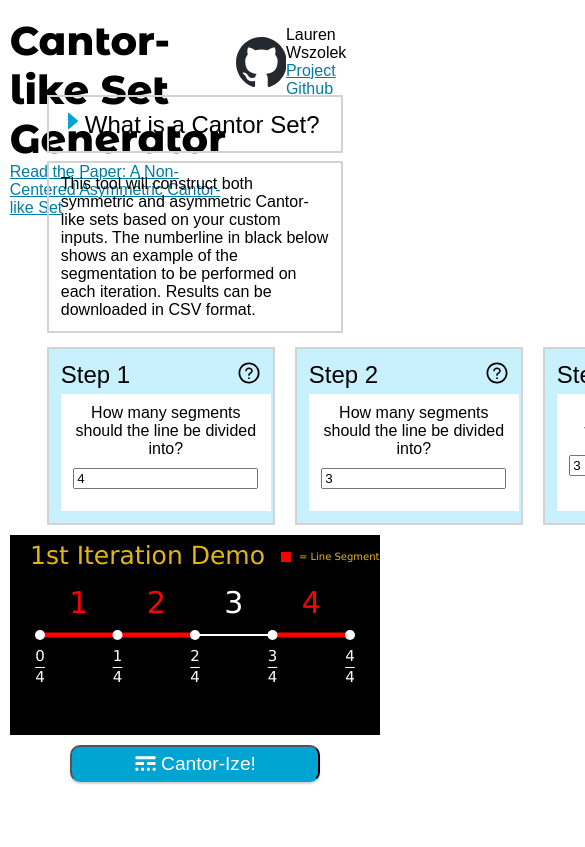
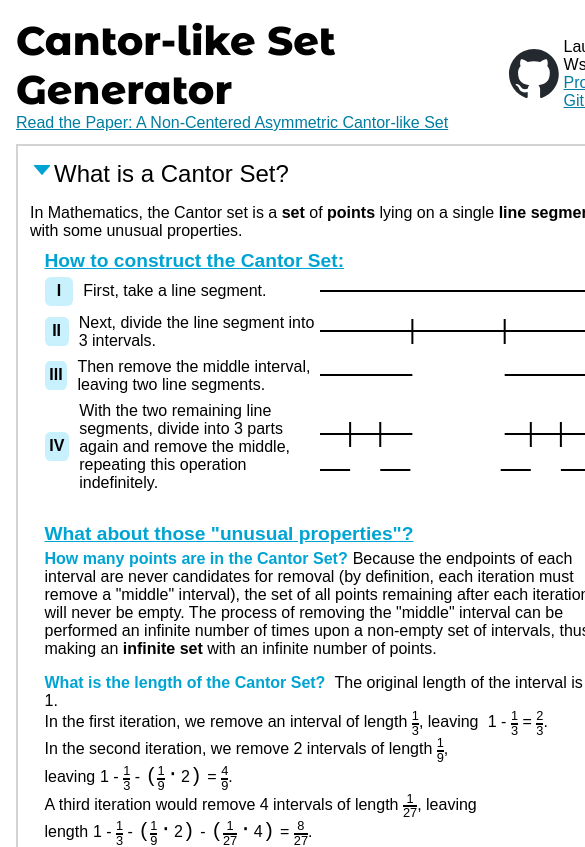
Before and after one commit to bambery/cantor_3-4_react, a React (Create React App) app: page / in a window 390 px wide. Shown: the top 847 px of the page, 585 px wide, since content can reach past the window. Built offline with nearby package versions, Linux system fonts and the light colour scheme; a web font is replaced by a local one.

Commit message:
gradually adjusting alignment and sizing for small screens

```diff
--- a/src/App.js
+++ b/src/App.js
@@ -341,7 +341,7 @@ function App() {
     ]
 
     return (
-        <div>
+        <main>
             <Header/>
             { notification && showNotification() }
             <Introduction />
@@ -359,7 +359,7 @@ function App() {
                 {displayResults && cantor && showCantor()}
                 {displayResults && cantor && showResultsBottomButtons()}
             </form>
-        </div>
+        </main>
     )
 }
 
--- a/src/components/Header.js
+++ b/src/components/Header.js
@@ -1,27 +1,30 @@
 import React from 'react'
+import styles from './Header.module.css'
 
 const Header = () => {
     return(
-        <div className="page-header">
-            <div id="page-and-paper-title">
-                <div id="page-title">
+        <header className={styles.pageHeader}>
+            <div id={styles.pageTitleAndLink}>
+                <div id={styles.pageTitle}>
                     Cantor-like Set Generator
                 </div>
-                <div id="paper-title">
+                <div>
                     <a href="https://arxiv.org/pdf/2211.08664.pdf">Read the Paper: A Non-Centered Asymmetric Cantor-like Set</a>
                 </div>
             </div>
-            <div id="credit-and-github">
-                <div id="github-logo">
+            <div id={styles.creditContainer}>
+                <div id={styles.githubLogo}>
                 </div>
-                <div id="author">
-                    Lauren Wszolek
-                </div>
-                <div id="github-link">
-                    <a href="https://github.com/bambery/cantor_3-4_react">Project Github</a>
+                <div id={styles.authorLink}>
+                    <div>
+                        Lauren Wszolek
+                    </div>
+                    <div>
+                        <a href="https://github.com/bambery/cantor_3-4_react">Project Github</a>
+                    </div>
                 </div>
             </div>
-        </div>
+        </header>
     )
 }
 
--- /dev/null
+++ b/src/components/Header.module.css
@@ -0,0 +1,44 @@
+.pageHeader {
+    display: flex;
+    flex-direction: row;
+    align-items: center;
+    justify-content: space-between;
+    margin-left: 1em;
+    margin-right: 1em;
+}
+
+#pageTitleAndLink {
+    display: flex;
+    flex-direction: column;
+}
+
+#pageTitle {
+    font-family: var(--font-title), sans-serif;
+    font-weight: 800;
+    font-size: 2.5em;
+    color: black;
+    margin: 0;
+}
+
+#creditContainer {
+    display: flex;
+    flex-direction: row;
+    align-items: center;
+    column-gap: 5px;
+    flex-shrink: 10;
+}
+
+#authorLink {
+    display: flex;
+    flex-direction: column;
+    flex: 0;
+}
+
+#githubLogo {
+    width: 50px;
+    height: 50px;
+    flex: 0 0 50px;
+    background-image: url("../shared/assets/github-mark.svg");
+    background-size: contain;
+    background-repeat: no-repeat;
+}
--- a/src/components/HowToCantorStep.module.css
+++ b/src/components/HowToCantorStep.module.css
@@ -19,6 +19,13 @@
 
 .diagram {
     height: 25px;
+    position: relative;
+}
+
+.diagram canvas {
+    position: absolute;
+    height: 100%;
+    width: 100%;
 }
 
 .diagram:last-child {
--- a/src/components/Introduction.js
+++ b/src/components/Introduction.js
@@ -7,7 +7,7 @@ import FracDisplay from './FracDisplay'
 
 const Introduction = () => {
 
-    const [showCantorInfo, setShowCantorInfo] = useState(false)
+    const [showCantorInfo, setShowCantorInfo] = useState(true)
 
     const stepDetails = [
         {
--- a/src/components/Introduction.module.css
+++ b/src/components/Introduction.module.css
@@ -5,6 +5,13 @@
     align-items: center;
     margin: auto;
     width: 80%;
+}
+
+/* figure out how to move this up */
+@media (width <= 700px) {
+    .centeringDiv {
+        width: 95%;
+    }
 }
 
 .introduction {
--- a/src/components/SetupCantor.js
+++ b/src/components/SetupCantor.js
@@ -1,6 +1,7 @@
 import React from 'react'
 import PropTypes from 'prop-types'
 import SetupStep from './SetupStep'
+import styles from './SetupCantor.module.css'
 
 const SetupCantor = ({ stepConfig, handleLoseFocus, formErrors, showResults }) => {
 
@@ -19,7 +20,7 @@ const SetupCantor = ({ stepConfig, handleLoseFocus, formErrors, showResults }) =
         )
     }
     return(
-        <div className='setup-cantor'>
+        <div className={styles.setupCantor}>
             {stepConfig.map(s => renderSetupStep(s))}
         </div>
     )
--- /dev/null
+++ b/src/components/SetupCantor.module.css
@@ -0,0 +1,15 @@
+.setupCantor {
+    width: 80%;
+    display: flex;
+    flex-direction: row;
+    margin: 10px auto;
+    column-gap: 20px;
+    text-align: left;
+}
+
+/* figure out how to move this up */
+@media (width <= 700px) {
+    .setupCantor {
+        width: 95%;
+    }
+}
--- a/src/components/SetupStep.js
+++ b/src/components/SetupStep.js
@@ -4,6 +4,7 @@ import { useState, useEffect } from 'react'
 import { IconContext } from 'react-icons'
 import { AiOutlineQuestionCircle } from 'react-icons/ai'
 import Modal from './Modal'
+import styles from './SetupStep.module.css'
 
 const SetupStep = ({ stepName, name, inputState, handleInputChange, handleLoseFocus, formErrors, showResults }) => {
     const [showModal, setShowModal] = useState(false)
@@ -86,11 +87,11 @@ const SetupStep = ({ stepName, name, inputState, handleInputChange, handleLoseFo
 
     const stepHeader = () => {
         return(
-            <div className='title-flex'>
-                <div className='title'>
+            <div className={styles.titleFlex}>
+                <div className={styles.title}>
                     {stepName}
                 </div>
-                <IconContext.Provider value={{ className:'title-help-icon' }}>
+                <IconContext.Provider value={{ className: styles.titleHelpIcon }}>
                     <div>
                         <span onClick={ () => setShowModal(true)}>
                             <AiOutlineQuestionCircle />
@@ -103,16 +104,16 @@ const SetupStep = ({ stepName, name, inputState, handleInputChange, handleLoseFo
     }
 
     return(
-        <div className={`setup-step ${name==='toRemove' && formErrors['numSegments']? 'disable-item' : ''}`}>
+        <div className={`${styles.setupStep} ${name==='toRemove' && formErrors['numSegments']? 'disable-item' : ''}`}>
             {stepHeader()}
-            <div className='instruction-box'>
+            <div className={styles.instructionBox}>
                 <div className='instruction'>
                     { stepText[name].instructions }
                 </div>
-                <div className='step-input'>
+                <div className={styles.stepInput}>
                     {isResults()}
                 </div>
-                <div className='step-error'>
+                <div className={styles.stepError}>
                     {formErrors[name]}
                 </div>
             </div>
--- /dev/null
+++ b/src/components/SetupStep.module.css
@@ -0,0 +1,65 @@
+.setupStep {
+    background-color: var(--color-light-bluish);
+    /*
+    min-width: 200px;
+    */
+    min-height: 150px;
+    padding: 12px;
+    flex: 1 1 0;
+    border: 2px solid var(--color-light-gray);
+    display: flex;
+    flex-direction: column;
+}
+
+.titleFlex {
+    display: flex;
+    flex-direction: row;
+    justify-content: space-between;
+    align-items: center;
+}
+
+.title {
+    font-size: var(--step-title-font-size);
+    margin-bottom: 5px;
+}
+
+.titleHelpIcon {
+    font-size: var(--step-title-font-size);
+}
+
+.instructionBox {
+    min-height: 50px;
+    background-color: white;
+    flex-grow: 1;
+    padding: 1em;
+    display: flex;
+    flex-direction: column;
+}
+
+@media (width <= 700px) {
+    .instructionBox {
+        padding: .2em;
+    }
+}
+
+.instruction {
+    text-align: center;
+    white-space: pre-wrap;
+    flex: 2 1 0;
+}
+
+.stepInput {
+    display: flex;
+    flex-direction: column;
+    align-items: center;
+    margin-top: 10px;
+    flex: 1 1 0;
+}
+
+.stepError {
+    font-size: .65em;
+    color: var(--color-error-text);
+    text-align: center;
+    margin-top: 5px;
+    flex: 1 1 0;
+}
--- a/src/index.css
+++ b/src/index.css
@@ -1,9 +1,9 @@
 /****************/
 body {
-    width: 95%;
     margin: 1em auto 2em auto;
     font-family: 'ABeeZee', sans-serif;
     font-size: 16px;
+    min-width: 640px;
     --font-title: 'Montserrat Alternates'; /* 800, 600, 400 */
     --step-title-font-size: 1.5em;
     --color-error-text: #cb4818;
@@ -26,6 +26,10 @@ body {
 
 a {
     color: var(--color-link);
+}
+
+main > header, section {
+    margin-bottom: 0.5rem;
 }
 
 /****************/
@@ -276,73 +280,6 @@ a {
 
 /****************/
 
-.setup-cantor {
-    width: 80%;
-    display: flex;
-    flex-direction: row;
-    margin: 10px auto;
-    column-gap: 20px;
-    text-align: left;
-}
-
-.setup-step {
-    background-color: var(--color-light-bluish);
-    min-width: 200px;
-    min-height: 150px;
-    padding: 12px;
-    flex: 1 1 0;
-    border: 2px solid var(--color-light-gray);
-    display: flex;
-    flex-direction: column;
-}
-
-.title-flex {
-    display: flex;
-    flex-direction: row;
-    justify-content: space-between;
-}
-
-.title {
-    font-size: var(--step-title-font-size);
-    margin-bottom: 5px;
-}
-
-.title-help-icon {
-    font-size: var(--step-title-font-size);
-}
-
-.instruction-box {
-    width: 95%;
-    min-height: 50px;
-    background-color: white;
-    flex-grow: 1;
-    display: flex;
-    flex-direction: column;
-    padding: 10px;
-}
-
-.instruction {
-    text-align: center;
-    white-space: pre-wrap;
-    flex: 2 1 0;
-}
-
-.step-input {
-    display: flex;
-    flex-direction: column;
-    align-items: center;
-    margin-top: 10px;
-    flex: 1 1 0;
-}
-
-.step-error {
-    font-size: .65em;
-    color: var(--color-error-text);
-    text-align: center;
-    margin-top: 5px;
-    flex: 1 1 0;
-}
-
 
 /******************/
 /* Modal          */
@@ -419,53 +356,3 @@ a {
     box-shadow: 0 5px 20px 0 rgba(0, 0, 0, 0.04);
     transform: translate(-2px, 2px);
 }
-
-/******************/
-/* css for header */
-/******************/
-.page-header {
-    display: flex;
-    height: 75px;
-    flex-direction: row;
-    align-items: flex-start;
-    justify-content: space-between;
-}
-
-#page-title {
-    font-family: var(--font-title), sans-serif;
-    font-weight: 800;
-    font-size: 2.5em;
-    color: black;
-    margin: 0;
-}
-
-#credit-and-github {
-    padding: 10px;
-    margin-right: 50px;
-    display: grid;
-    grid-template-columns: 1fr 2fr;
-    grid-template-rows: 1fr 1fr;
-    font-size: 1em;
-    align-items: center;
-}
-
-#github-logo {
-    width: 50px;
-    height: 50px;
-    overflow: auto;
-    grid-column: 1;
-    grid-row: 1 / -1;
-    background-image: url("./shared/assets/github-mark.svg");
-    background-size: cover;
-    background-repeat: no-repeat;
-}
-
-#author {
-    grid-column: 2;
-    grid-row: 1;
-}
-
-#github-link {
-    grid-column: 2;
-    grid-row: 2;
-}
```
